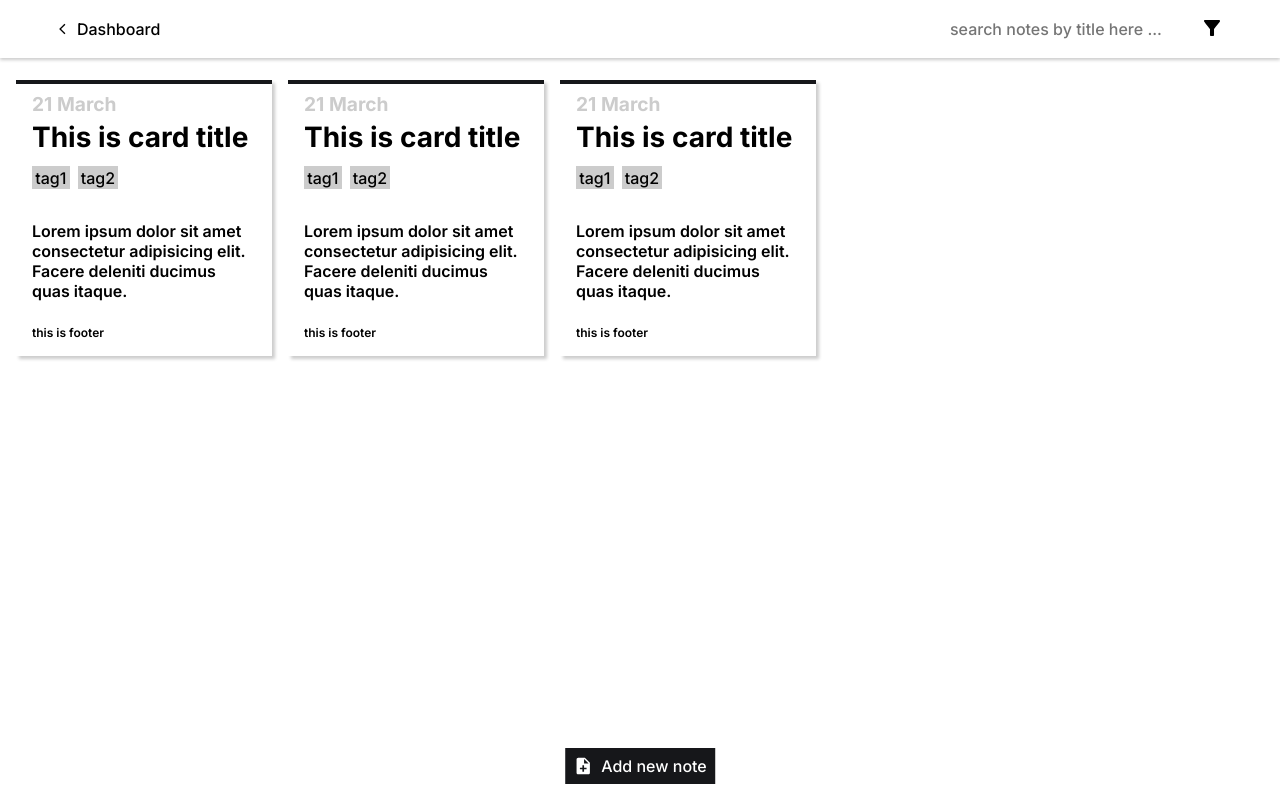
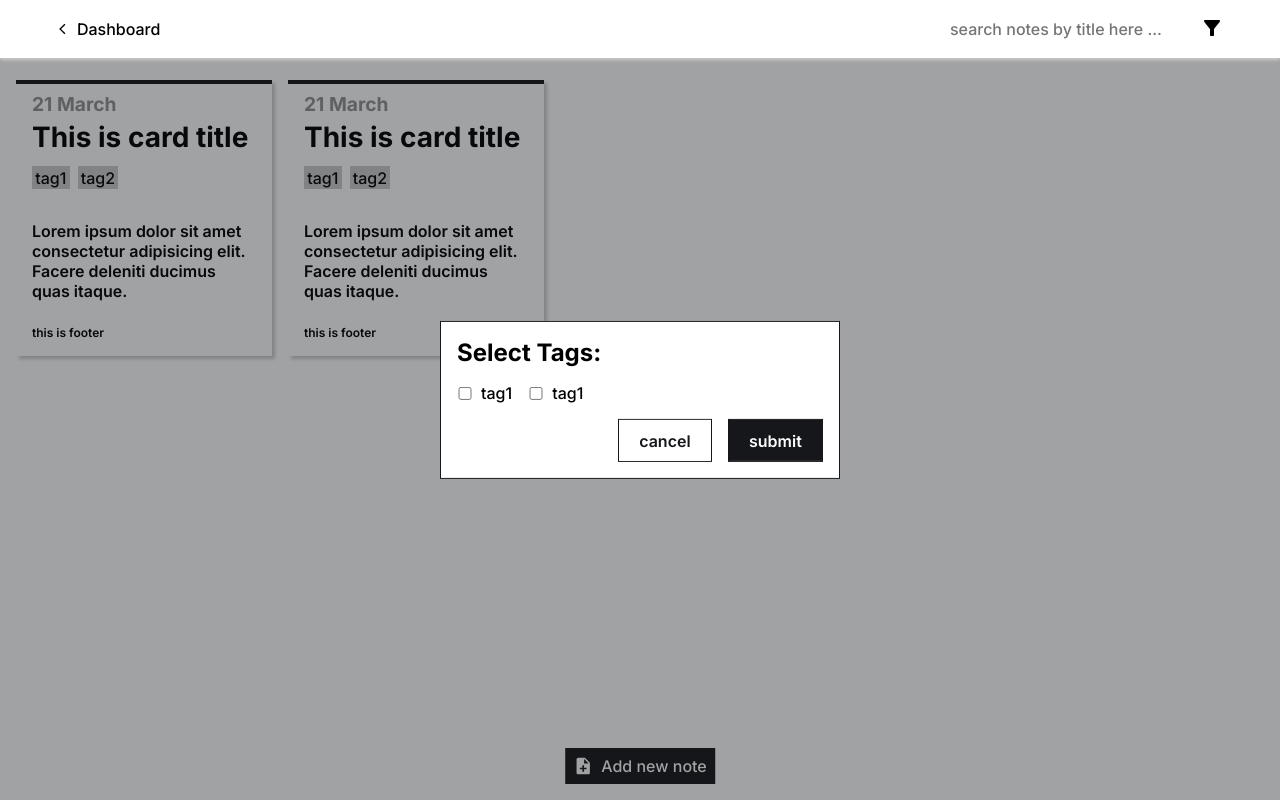
Before and after one commit to yosmisyael/lucidnote-client-app, a React (Create React App) app: page /user/notes in a window 1280 px wide. Both pictures are taken after a click on the button 1212 px from the left and 29 px from the top of the page. Built offline with nearby package versions, Linux system fonts and the light colour scheme.

Commit message:
add modals component

```diff
--- a/src/assets/styles/card.module.css
+++ b/src/assets/styles/card.module.css
@@ -3,6 +3,13 @@
   border-top: .3rem solid var(--text-primary);
   padding: .5rem 1rem 1rem 1rem;
   box-shadow: .2rem .2rem .2rem var(--secondary-color);
+  transition: all 100ms;
+}
+.card:hover {
+  cursor: pointer;
+  transform: translate(-2px, -2px);
+  box-shadow: .4rem .4rem .2rem var(--secondary-color);
+  transition: all 100ms;
 }
 .card .cardHeader h1 {
   font-size: 1.75rem;
@@ -12,7 +19,7 @@
 .card .cardHeader h2 {
   font-size: 1.2rem;
   font-weight: 700;
-  color: var(--secondary-color);
+  color: var(--alternative-color);
 }
 /* tag */
 .tagsContainer {
--- a/src/assets/styles/global.css
+++ b/src/assets/styles/global.css
@@ -3,8 +3,8 @@
 :root {
   --primary-color:  #fff;
   --secondary-color:  #ccc;
-  --accent-color: #35383B;
-  --alternative-color: #F7F7F7;
+  --alternative-color: #929292;
+  --accent-color: #929292;
   --text-primary: #16171A;
   --text-secondary: #2B2C2F;
   --text-accent: #275774;
--- /dev/null
+++ b/src/assets/styles/modal.module.css
@@ -0,0 +1,32 @@
+.filterDialog {
+  z-index: 2;
+  position: fixed;
+  left: 50%;
+  top: 50%;
+  transform: translate(-50%, -50%);
+  padding: 1rem;
+  background-color: var(--primary-color);
+  min-width: 25rem;
+  border: 1px solid var(--text-primary);
+  /* border-radius: .6rem; */
+  /* box-shadow: 0.1rem .1rem .2rem var(--secondary-color), -.1rem -.1rem .2rem var(--secondary-color); */
+  /* display: none; */
+}
+.filterDialog .body {
+  display: flex;
+  gap: 1rem;
+}
+.filterDialog .body .checkboxWrapper {
+  display: flex;
+  align-items: center;
+  gap: .5rem;
+}
+.filterDialog input, label {
+  display: block;
+  font-size: 1rem;
+}
+.filterDialog .footer {
+  display: flex;
+  gap: 1rem;
+  justify-content: end;
+}
--- a/src/assets/styles/notes.module.css
+++ b/src/assets/styles/notes.module.css
@@ -68,6 +68,14 @@
   display: flex;
   gap: 1rem;
 }
+.container .shadow {
+  min-height: 100vh;
+  width: 100%;
+  background-color: var(--text-primary);
+  position: fixed;
+  z-index: 1;
+  opacity: .4;
+}
 
 @media screen and (max-width: 1024px) {
   .container .navbar {
--- a/src/assets/styles/utils.css
+++ b/src/assets/styles/utils.css
@@ -40,7 +40,7 @@ a:hover {
   display: flex;
   font-size: 16px;
   background-color: var(--text-primary);
-  border: 1px solid transparent;
+  border: 1px solid var(--text-primary);
   cursor: pointer;
   transition: all 300ms;
 }
@@ -58,7 +58,6 @@ a:hover {
   transition: all 300ms;
 }
 .btnDefaultOuter:hover {
-  border: 1px solid var(--text-primary);
   transition: all 300ms;
 }
 /* btn-primary */
@@ -66,7 +65,7 @@ a:hover {
   display: flex;
   font-size: 16px;
   background-color: var(--primary-color);
-  border: 1px solid transparent;
+  border: 1px solid var(--text-primary);
   cursor: pointer;
   transition: all 300ms;
 }
@@ -75,7 +74,7 @@ a:hover {
   padding: .6em 1.2em;
   color: var(--primary-color);
   background-color: var(--text-primary);
-  border: 1px solid var(--text-primary);
+  border: 1px solid transparent;
   transition: all 300ms;
 }
 .btnPrimaryOuter:hover .btnPrimary {
@@ -84,7 +83,6 @@ a:hover {
   transition: all 300ms;
 }
 .btnPrimaryOuter:hover {
-  border: 1px solid var(--text-primary);
   transition: all 300ms;
 }
 /* btn-contrast */
--- /dev/null
+++ b/src/components/Modals.js
@@ -0,0 +1,28 @@
+import modal from '../assets/styles/modal.module.css';
+import Button from './Button';
+
+const TagModal = ({ triggerModal }) => {
+  return (
+    <div className={modal.filterDialog}>
+        <div className={modal.header}>
+          <h1>Select Tags:</h1>
+        </div>
+        <div className={modal.body}>
+          <div className={modal.checkboxWrapper}>
+            <input type="checkbox" name="selectedTag" id="tag1" value={'some value'}/>
+            <label htmlFor="tag1">tag1</label>
+          </div>
+          <div className={modal.checkboxWrapper}>
+            <input type="checkbox" name="selectedTag" id="tag1" value={'some value'}/>
+            <label htmlFor="tag1">tag1</label>
+          </div>
+        </div>
+        <div className={modal.footer}>
+          <Button data={{buttonName: 'cancel', buttonType: 'default', func: triggerModal}} />
+          <Button data={{buttonName: 'submit', buttonType: 'primary'}} />
+        </div>
+      </div>
+  );
+}
+
+export default TagModal;
--- a/src/pages/Notes.js
+++ b/src/pages/Notes.js
@@ -1,13 +1,20 @@
-import notes from '../assets/styles/notes.module.css';
-import { MdNoteAdd, MdOutlineArrowBackIos, MdFilterListAlt } from 'react-icons/md'
+import { useNavigate } from 'react-router-dom';
 import FormInput from '../components/FormInput'
 import Card from 'src/components/Card';
-import { useNavigate } from 'react-router-dom';
+import notes from '../assets/styles/notes.module.css';
+import TagModal from 'src/components/Modals';
+import { MdNoteAdd, MdOutlineArrowBackIos, MdFilterListAlt } from 'react-icons/md'
+import { useState } from 'react';
 
 const Notes = () => {
   const navigate = useNavigate()
+  const [modal, setModal] = useState(false)
+  const triggerModal = () => {
+    setModal(!modal)
+  }
   return (
     <section className={notes.container}>
+      { modal && <div className={notes.shadow}></div> }
       <div className={notes.navbar}>
         <div className={notes.navigate} onClick={() => navigate('/user')}>
           <MdOutlineArrowBackIos /> <span style={{marginLeft: '.5rem'}}>Dashboard</span>
@@ -18,7 +25,7 @@ const Notes = () => {
             inputType: 'text',
             placeholder: 'search notes by title here ...'
           }} />
-          <button><MdFilterListAlt size={24}/></button>
+          <button onClick={triggerModal}><MdFilterListAlt size={24}/></button>
         </div>
       </div>
       <div className={notes.sideBar}>
@@ -29,8 +36,8 @@ const Notes = () => {
           <li>Settings</li>
         </ul>
       </div>
+        { modal && <TagModal triggerModal={triggerModal} /> }
       <div className={notes.noteWrapper}>
-        <Card />
         <Card />
         <Card />
       </div>
```
